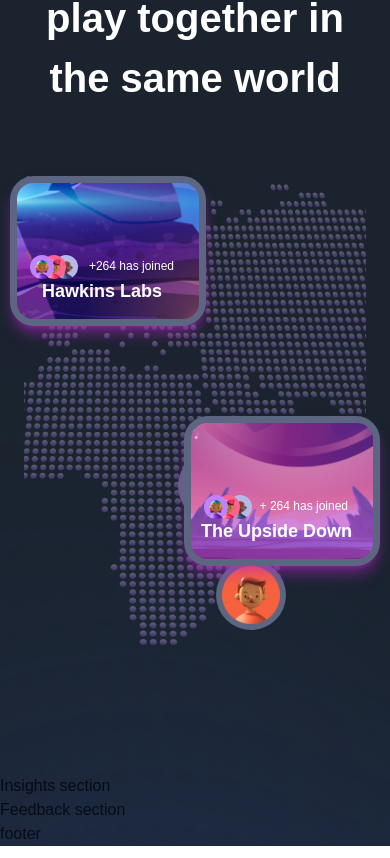
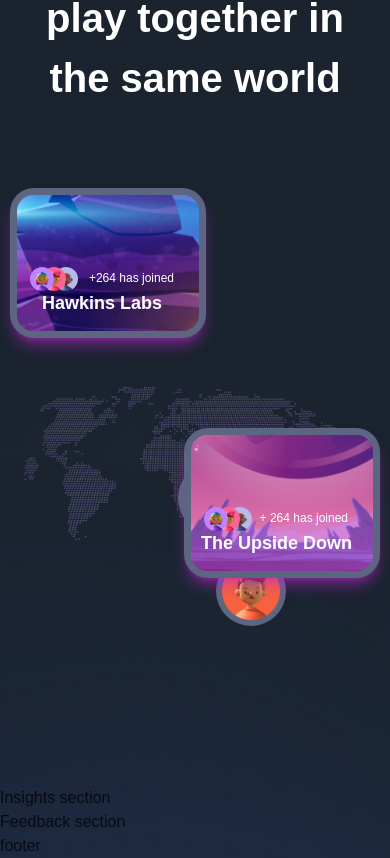
Before and after one commit to MsNicoleta/MetaMegaFun, a Next.js app: page / in a window 390 px wide. Shown: the part 4442-5300 px from the top of the page. Built offline with nearby package versions, Linux system fonts and the light colour scheme; a web font is replaced by a local one.

Commit message:
fixed the map responsivness

```diff
--- a/sections/World.jsx
+++ b/sections/World.jsx
@@ -20,20 +20,20 @@
       <TitleText title={<>Track friends around you and invite them to play together in the same world</>} textStyles="text-center" />
       <motion.div
         variants={fadeIn('up', 'tween', 0.3, 1)} // Animation variants for fading in
-        className="relative mt-[68px] flex w-full h-[550px]"
+        className="relative mt-[80px] flex w-full h-[550px]"
       >
         <img src='/map.png'
           alt='map'
-          className='w-full h-full object-cover'
+          className='w-full h-full object-contain'
         />
-        <div className='absolute bottom-20 mb-4 right-20 w-[70px] h-[70px] p-[6px] rounded-full bg-[#5d6680]'>
+        <div className='absolute bottom-20 mb-8 right-20 w-[70px] h-[70px] p-[6px] rounded-full bg-[#5d6680]'>
 
           <img src='people-01.png'
             alt='people'
             className='w-full h-full  '
           />
         </div>
-        <div className='absolute top-10 left-[10%] w-[70px] h-[70px] p-[6px] rounded-full bg-[#5d6680]'>
+        <div className='absolute top-10 mt-4 left-[10%] w-[70px] h-[70px] p-[6px] rounded-full bg-[#5d6680]'>
 
           <img src='people-02.png'
             alt='people'
```
